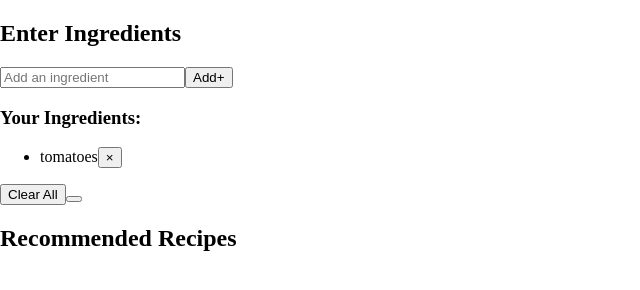
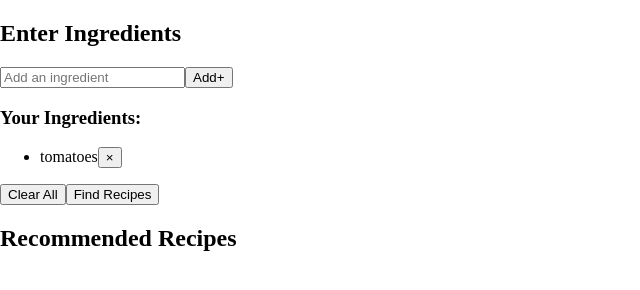
Before and after one commit to Eduardo-J-Morales/AI-Recipe-Recommendation-Engine, an Astro site in the folder client/: page / in a window 1280 px wide. Shown: the whole page, without its empty margins (0-640 px from the left). Built offline with nearby package versions, Linux system fonts and the light colour scheme; Astro itself is replaced by a stand-in of ours.

Commit message:
Updated client/src/components/IngredientsInput.vue

```diff
--- a/client/src/components/IngredientsInput.vue
+++ b/client/src/components/IngredientsInput.vue
@@ -29,7 +29,9 @@
 
       <div class="actions">
         <button @click="clearIngredients" class="clear-button">Clear All</button>
-        <button @click="findRecipes" class="find-button" :disabled></button>
+        <button @click="findRecipes" class="find-button" :disabled="store.ingredients.length === 0">
+          Find Recipes
+        </button>
       </div>
     </div>
 
```
